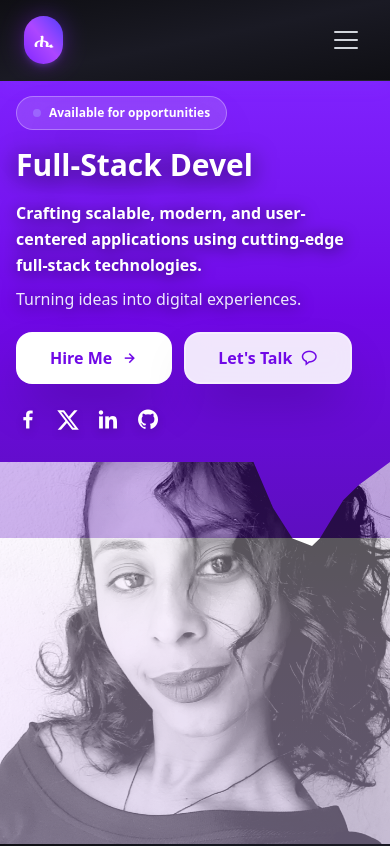
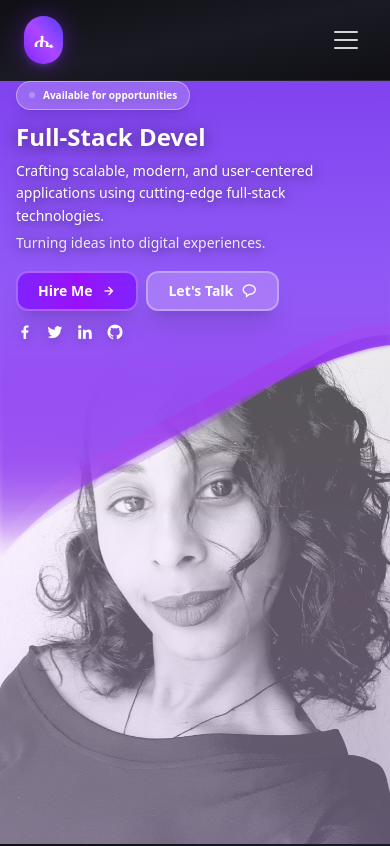
Before and after one commit to HilaryGH/Hillary-Portfolio, a React (Vite) app in the folder client/: page / in a window 390 px wide. Shown: the top 846 px of the page. Built offline with nearby package versions, Linux system fonts and the light colour scheme.

Commit message:
Update changes

```diff
--- a/client/src/components/Contact/Contact.tsx
+++ b/client/src/components/Contact/Contact.tsx
@@ -202,7 +202,7 @@ const Contact = () => {
                   rel="noopener noreferrer"
                   className="w-12 h-12 flex items-center justify-center rounded-xl bg-white/5 border border-white/10 text-white hover:text-sky-400 transition-all duration-300 hover:scale-110 hover:bg-white/10 hover:border-white/30 hover:shadow-lg hover:shadow-cyan-500/20"
                 >
-                  <svg className="w-5 h-5" viewBox="0 0 24 24" fill="currentColor">
+                  <svg className="w-6 h-6" viewBox="0 0 24 24" fill="currentColor">
                     <path d="M18.244 2.25h3.308l-7.227 8.26 8.502 11.24H16.17l-5.214-6.817L4.99 21.75H1.68l7.73-8.835L1.254 2.25H8.08l4.713 6.231zm-1.161 17.52h1.833L7.084 4.126H5.117z"/>
                   </svg>
                 </a>
--- a/client/src/components/Home/Home.tsx
+++ b/client/src/components/Home/Home.tsx
@@ -33,7 +33,7 @@ const Home = () => {
   return (
     <section
       id="home"
-      className="relative flex flex-col lg:flex-row items-start lg:items-center justify-center overflow-hidden"
+      className="relative flex flex-col lg:flex-row items-start lg:items-center justify-start lg:justify-center overflow-hidden"
       style={{ height: 'calc(100vh - 80px)', marginTop: '80px', backgroundColor: 'transparent', paddingTop: '0px', paddingBottom: '20px' }}
     >
       {/* Desktop: Right Side Background Image with Opacity */}
@@ -49,32 +49,17 @@ const Home = () => {
         <div className="absolute inset-0 bg-gradient-to-l from-violet-600/15 via-purple-600/10 to-transparent"></div>
       </div>
 
-      {/* Mobile: Violet Background for Upper Part */}
+      {/* Mobile: Bottom Background Image with Opacity - Fills curve and bottom section */}
       <div
-        className="lg:hidden absolute top-0 left-0 right-0 w-full bg-gradient-to-b from-violet-600 via-violet-700 to-violet-800"
-        style={{
-          height: '60%',
-          zIndex: 0
-        }}
-      ></div>
-
-      {/* Mobile: Bottom Background Image with Curved Edge - Right side downward then upward wave */}
-      <div
-        className="lg:hidden absolute top-[50%] bottom-0 left-0 right-0 w-full bg-cover bg-center bg-no-repeat"
+        className="lg:hidden absolute top-[30%] bottom-0 left-0 right-0 w-full bg-cover bg-center bg-no-repeat"
         style={{
           backgroundImage: 'url(/20200511_110505.jpg)',
           opacity: 0.7,
-          zIndex: 1,
-          clipPath: 'polygon(0% 0%, 55% 0%, 65% 0%, 70% 12%, 75% 20%, 80% 22%, 82% 20%, 85% 15%, 88% 10%, 92% 6%, 96% 3%, 100% 0%, 100% 100%, 0% 100%)'
+          zIndex: 1
         }}
       >
-        {/* Brand Color Overlay on Image - Matches the curve */}
-        <div
-          className="absolute inset-0 bg-gradient-to-t from-violet-600/15 via-purple-600/10 to-transparent"
-          style={{
-            clipPath: 'polygon(0% 0%, 55% 0%, 65% 0%, 70% 12%, 75% 20%, 80% 22%, 82% 20%, 85% 15%, 88% 10%, 92% 6%, 96% 3%, 100% 0%, 100% 100%, 0% 100%)'
-          }}
-        ></div>
+        {/* Brand Color Overlay on Image - Very light for better visibility */}
+        <div className="absolute inset-0 bg-gradient-to-t from-violet-600/15 via-purple-600/10 to-transparent"></div>
       </div>
 
       {/* Desktop: Creative Curved Separator - Vertical */}
@@ -148,44 +133,109 @@ const Home = () => {
         </svg>
       </div>
 
+      {/* Mobile: Creative Curved Separator - Horizontal */}
+      <div className="lg:hidden absolute inset-0 overflow-hidden pointer-events-none" style={{ zIndex: 2 }}>
+        <svg
+          className="absolute top-0 left-0 w-full h-full"
+          viewBox="0 0 800 1440"
+          preserveAspectRatio="none"
+        >
+          <defs>
+            {/* Brand color gradients - Vertical for mobile */}
+            <linearGradient id="mobileCurveGradient1" x1="0%" y1="0%" x2="0%" y2="100%">
+              <stop offset="0%" stopColor="#7c3aed" stopOpacity="1" />
+              <stop offset="40%" stopColor="#8b5cf6" stopOpacity="0.95" />
+              <stop offset="60%" stopColor="#9333ea" stopOpacity="0.85" />
+              <stop offset="80%" stopColor="#9333ea" stopOpacity="0.6" />
+              <stop offset="100%" stopColor="#9333ea" stopOpacity="0" />
+            </linearGradient>
+
+            <linearGradient id="mobileCurveGradient2" x1="0%" y1="0%" x2="0%" y2="100%">
+              <stop offset="0%" stopColor="#7c3aed" stopOpacity="0.9" />
+              <stop offset="50%" stopColor="#8b5cf6" stopOpacity="0.75" />
+              <stop offset="80%" stopColor="#8b5cf6" stopOpacity="0.5" />
+              <stop offset="100%" stopColor="#8b5cf6" stopOpacity="0" />
+            </linearGradient>
+
+            <linearGradient id="mobileCurveGradient3" x1="0%" y1="0%" x2="0%" y2="100%">
+              <stop offset="0%" stopColor="#8b5cf6" stopOpacity="0.8" />
+              <stop offset="60%" stopColor="#a855f7" stopOpacity="0.6" />
+              <stop offset="100%" stopColor="#a855f7" stopOpacity="0" />
+            </linearGradient>
+
+            {/* Glow filter for depth */}
+            <filter id="mobileGlow">
+              <feGaussianBlur stdDeviation="4" result="coloredBlur"/>
+              <feMerge>
+                <feMergeNode in="coloredBlur"/>
+                <feMergeNode in="SourceGraphic"/>
+              </feMerge>
+            </filter>
+          </defs>
+
+          {/* Main Organic Curve Separator - Horizontal Wave Design for Mobile */}
+          <path
+            d="M 0,0 L 800,0 L 800,500 C 750,500 600,550 500,600 C 400,650 300,700 200,750 C 100,800 50,850 0,900 L 0,0 Z"
+            fill="url(#mobileCurveGradient1)"
+            stroke="none"
+            filter="url(#mobileGlow)"
+          />
+
+          {/* Secondary Curve for Depth */}
+          <path
+            d="M 0,0 L 800,0 L 800,480 C 720,480 650,520 550,580 C 450,640 350,690 250,740 C 150,790 80,840 0,880 L 0,0 Z"
+            fill="url(#mobileCurveGradient3)"
+            stroke="none"
+            opacity="0.9"
+          />
+
+          {/* Tertiary Curve for Layered Effect */}
+          <path
+            d="M 0,0 L 800,0 L 800,460 C 700,460 600,510 500,560 C 400,610 300,660 200,710 C 100,760 50,810 0,860 L 0,0 Z"
+            fill="url(#mobileCurveGradient2)"
+            stroke="none"
+            opacity="0.7"
+          />
+        </svg>
+      </div>
+
       {/* Additional Decorative Wave at Bottom */}
 
       {/* Hero Content - Top on Mobile, Left on Desktop */}
-      <div className="lg:relative absolute lg:static z-10 top-0 left-0 w-full pl-4 sm:pl-6 lg:pl-8 xl:pl-12 pr-4 sm:pr-6 lg:pr-8 pt-4 sm:pt-6 lg:pt-12 pb-2 lg:pb-8" style={{ maxHeight: '60%', overflowY: 'auto' }}>
+      <div className="relative z-10 w-full pl-4 sm:pl-6 lg:pl-8 xl:pl-12 pr-4 sm:pr-6 lg:pr-8 pt-0 pb-4 lg:py-20 lg:pt-20">
         <div className="max-w-4xl text-left">
           {/* Badge */}
-          <div className="inline-flex items-center px-4 sm:px-4 py-2 sm:py-2 mb-4 sm:mb-5 lg:mb-6 bg-white/15 backdrop-blur-md rounded-full border border-white/30 shadow-2xl">
-            <span className="w-2 h-2 bg-violet-400 rounded-full animate-pulse mr-2"></span>
-            <span className="text-xs sm:text-sm font-semibold text-white drop-shadow-2xl font-bold">
+          <div className="inline-flex items-center px-3 py-1.5 mb-3 sm:mb-4 lg:mb-6 bg-white/20 backdrop-blur-md rounded-full border border-white/40 shadow-lg">
+            <span className="w-1.5 h-1.5 sm:w-2 sm:h-2 bg-violet-300 rounded-full animate-pulse mr-2"></span>
+            <span className="text-[10px] sm:text-xs font-semibold text-white drop-shadow-lg">
               Available for opportunities
             </span>
           </div>
 
           {/* Main Headline */}
-          <h1 className="text-3xl sm:text-4xl md:text-4xl lg:text-5xl font-extrabold mb-4 sm:mb-5 lg:mb-4 leading-tight">
-            <span className="block text-white drop-shadow-[0_4px_12px_rgba(0,0,0,0.8)] mb-2 sm:mb-2">
+          <h1 className="text-2xl sm:text-3xl md:text-4xl lg:text-5xl font-extrabold mb-2 sm:mb-3 lg:mb-4 leading-tight">
+            <span className="block text-white drop-shadow-[0_2px_8px_rgba(0,0,0,0.6)]">
               {text || "Hi, I'm Hillary"}
             </span>
-
           </h1>
 
           {/* Subheadline */}
-          <p className="text-base sm:text-lg md:text-lg text-white mb-5 sm:mb-6 lg:mb-8 leading-relaxed max-w-3xl drop-shadow-[0_2px_8px_rgba(0,0,0,0.7)] font-semibold">
+          <p className="text-sm sm:text-base md:text-lg text-white mb-4 sm:mb-5 lg:mb-8 leading-relaxed max-w-3xl drop-shadow-[0_2px_6px_rgba(0,0,0,0.6)] font-medium">
             Crafting scalable, modern, and user-centered applications using cutting-edge full-stack technologies.
-            <span className="block mt-2 sm:mt-2 text-violet-100 font-medium">
+            <span className="block mt-1 sm:mt-2 text-violet-100 font-normal">
               Turning ideas into digital experiences.
             </span>
           </p>
 
           {/* CTA Buttons */}
-          <div className="flex items-center gap-3 sm:gap-4 lg:gap-4 mb-4 sm:mb-5 lg:mb-8 flex-wrap">
+          <div className="flex items-center gap-2 sm:gap-3 lg:gap-4 mb-3 sm:mb-4 lg:mb-8 flex-wrap">
             <a
               href="#hire"
-              className="group relative px-8 sm:px-10 lg:px-12 py-3 sm:py-3 lg:py-4 bg-white text-violet-700 lg:bg-gradient-to-r lg:from-violet-600 lg:via-purple-600 lg:to-violet-600 lg:text-white text-base sm:text-base lg:text-lg font-bold rounded-2xl shadow-2xl hover:shadow-violet-500/50 transform hover:scale-110 transition-all duration-300 overflow-hidden inline-flex items-center backdrop-blur-sm border-2 border-white/30"
+              className="group relative px-5 sm:px-8 lg:px-12 py-2 sm:py-3 lg:py-4 bg-gradient-to-r from-violet-600 via-purple-600 to-violet-600 text-white text-sm sm:text-base lg:text-lg font-bold rounded-xl sm:rounded-2xl shadow-xl hover:shadow-violet-500/50 transform hover:scale-105 active:scale-95 transition-all duration-300 overflow-hidden inline-flex items-center backdrop-blur-sm border-2 border-white/30"
             >
               <span className="relative z-10 flex items-center gap-2 sm:gap-3">
                 <span>Hire Me</span>
-                <i className="bx bx-right-arrow-alt text-lg sm:text-xl group-hover:translate-x-2 transition-transform duration-300"></i>
+                <i className="bx bx-right-arrow-alt text-base sm:text-lg lg:text-xl group-hover:translate-x-1 transition-transform duration-300"></i>
               </span>
               <div className="absolute inset-0 bg-gradient-to-r from-purple-600 via-violet-600 to-purple-600 opacity-0 group-hover:opacity-100 transition-opacity duration-300"></div>
               <div className="absolute inset-0 bg-white/20 transform scale-x-0 group-hover:scale-x-100 transition-transform duration-500 origin-left"></div>
@@ -193,56 +243,47 @@ const Home = () => {
 
             <a
               href="#contact"
-              className="group relative px-8 sm:px-10 lg:px-12 py-3 sm:py-3 lg:py-4 bg-white/90 backdrop-blur-md text-violet-700 lg:bg-white/15 lg:text-white text-base sm:text-base lg:text-lg font-bold rounded-2xl shadow-2xl hover:shadow-violet-500/50 transform hover:scale-110 transition-all duration-300 overflow-hidden inline-flex items-center border-2 border-white/30"
+              className="group relative px-5 sm:px-8 lg:px-12 py-2 sm:py-3 lg:py-4 bg-white/20 backdrop-blur-md text-white text-sm sm:text-base lg:text-lg font-bold rounded-xl sm:rounded-2xl shadow-xl hover:shadow-violet-500/50 transform hover:scale-105 active:scale-95 transition-all duration-300 overflow-hidden inline-flex items-center border-2 border-white/30"
             >
               <span className="relative z-10 flex items-center gap-2 sm:gap-3">
                 <span>Let's Talk</span>
-                <i className="bx bx-message-rounded text-lg sm:text-xl group-hover:rotate-12 group-hover:scale-110 transition-all duration-300"></i>
+                <i className="bx bx-message-rounded text-base sm:text-lg lg:text-xl group-hover:rotate-12 group-hover:scale-110 transition-all duration-300"></i>
               </span>
               <div className="absolute inset-0 bg-gradient-to-r from-violet-600 via-purple-600 to-violet-600 opacity-0 group-hover:opacity-100 transition-opacity duration-300"></div>
             </a>
           </div>
 
           {/* Social Icons */}
-          <div className="flex gap-4 sm:gap-5 lg:gap-5 pt-2 sm:pt-3 lg:pt-4">
+          <div className="flex gap-3 sm:gap-4 lg:gap-5">
+            {[
+              {
+                href: "https://web.facebook.com/hilary.gebremedhn/",
+                icon: "bxl-facebook",
+              },
+              {
+                href: "https://x.com/hilarygebr71591",
+                icon: "bxl-twitter",
+              },
+              {
+                href: "https://www.linkedin.com/in/hilary-gebremedhn-97528b20b",
+                icon: "bxl-linkedin",
+              },
+              {
+                href: "https://github.com/HilaryGH",
+                icon: "bxl-github",
+              },
+            ].map((s, index) => (
               <a
-              href="https://web.facebook.com/hilary.gebremedhn/"
+                key={index}
+                href={s.href}
                 target="_blank"
                 rel="noopener noreferrer"
                 className="group flex justify-center items-center text-white hover:text-violet-200 transition-all duration-300 ease-out hover:scale-125 active:scale-95"
-              aria-label="Visit Facebook profile"
+                aria-label={`Visit ${s.icon.replace('bxl-', '').replace('bx-', '')} profile`}
               >
-              <i className="bx bxl-facebook text-2xl group-hover:scale-110 transition-transform duration-300 drop-shadow-lg" />
+                <i className={`bx ${s.icon} text-lg sm:text-xl lg:text-2xl group-hover:scale-110 transition-transform duration-300 drop-shadow-lg`} />
               </a>
-            <a
-              href="https://x.com/hilarygebr71591"
-              target="_blank"
-              rel="noopener noreferrer"
-              className="group flex justify-center items-center text-white hover:text-violet-200 transition-all duration-300 ease-out hover:scale-125 active:scale-95"
-              aria-label="Visit X profile"
-            >
-              <svg className="w-6 h-6 group-hover:scale-110 transition-transform duration-300 drop-shadow-lg" viewBox="0 0 24 24" fill="currentColor">
-                <path d="M18.244 2.25h3.308l-7.227 8.26 8.502 11.24H16.17l-5.214-6.817L4.99 21.75H1.68l7.73-8.835L1.254 2.25H8.08l4.713 6.231zm-1.161 17.52h1.833L7.084 4.126H5.117z"/>
-              </svg>
-            </a>
-            <a
-              href="https://www.linkedin.com/in/hilary-gebremedhn-97528b20b"
-              target="_blank"
-              rel="noopener noreferrer"
-              className="group flex justify-center items-center text-white hover:text-violet-200 transition-all duration-300 ease-out hover:scale-125 active:scale-95"
-              aria-label="Visit LinkedIn profile"
-            >
-              <i className="bx bxl-linkedin text-2xl group-hover:scale-110 transition-transform duration-300 drop-shadow-lg" />
-            </a>
-            <a
-              href="https://github.com/HilaryGH"
-              target="_blank"
-              rel="noopener noreferrer"
-              className="group flex justify-center items-center text-white hover:text-violet-200 transition-all duration-300 ease-out hover:scale-125 active:scale-95"
-              aria-label="Visit GitHub profile"
-            >
-              <i className="bx bxl-github text-2xl group-hover:scale-110 transition-transform duration-300 drop-shadow-lg" />
-            </a>
+            ))}
           </div>
         </div>
       </div>
```
Lines whose indentation alone changed are shown as unchanged.
